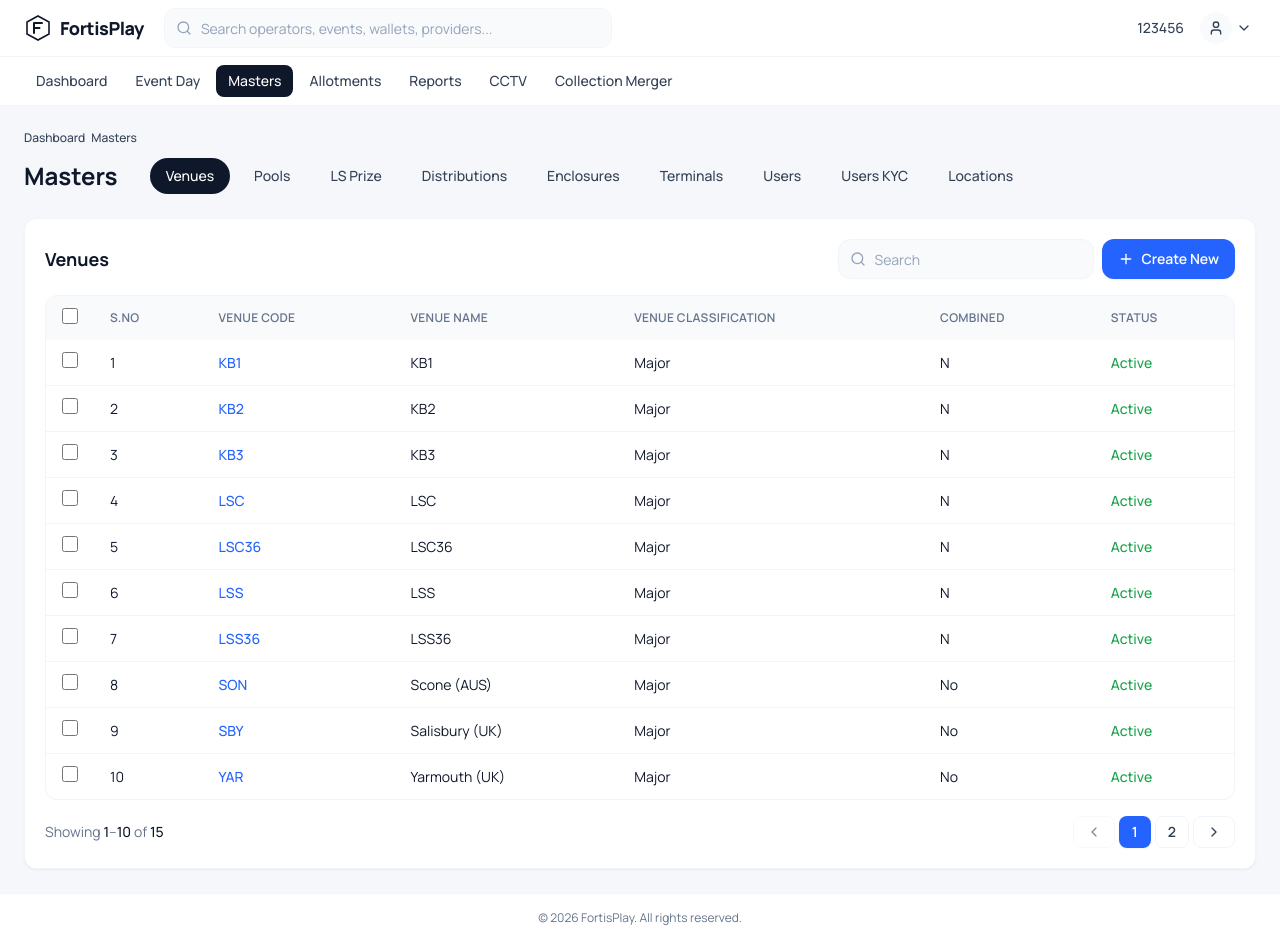
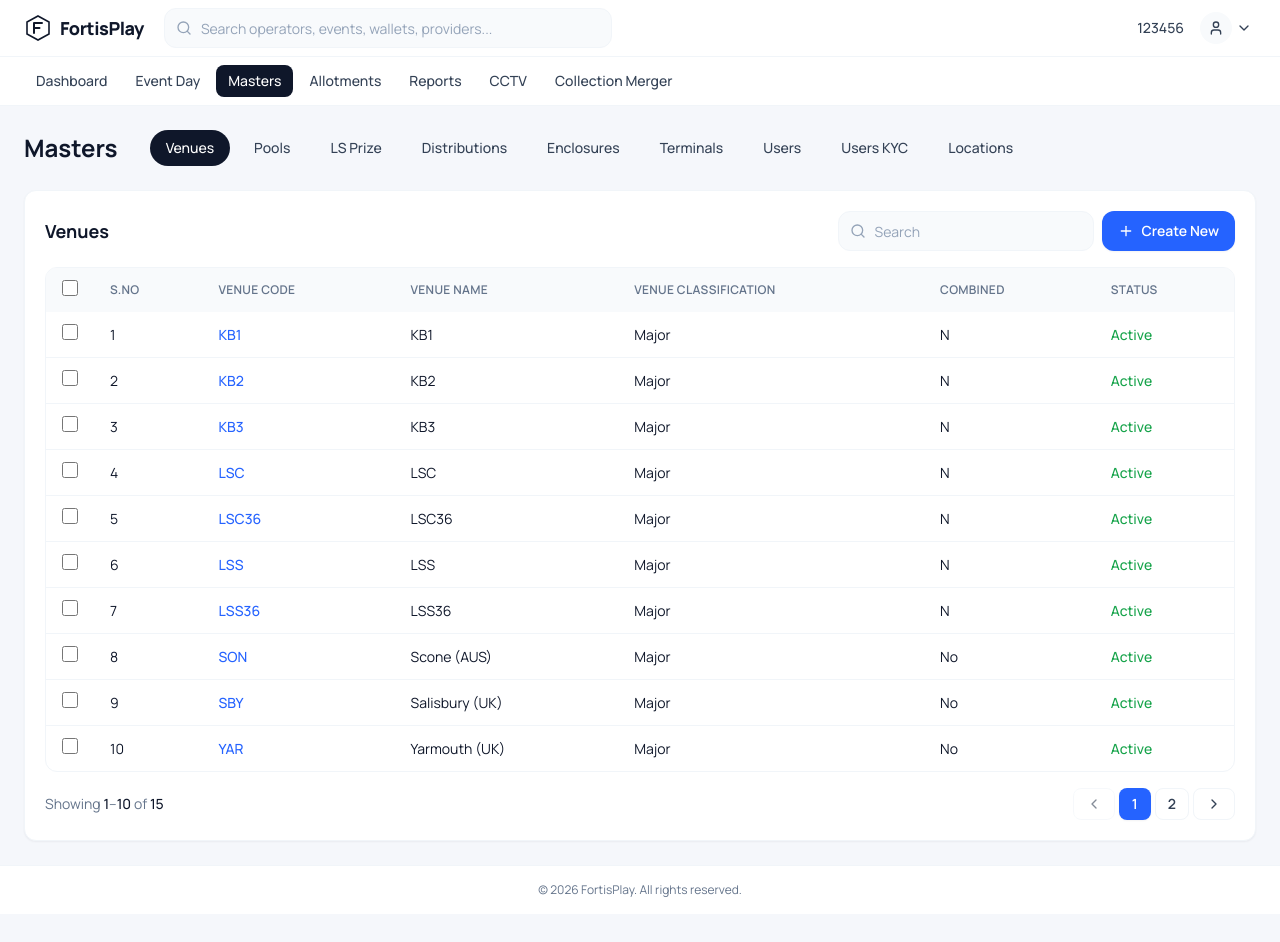
Before and after one commit to Vinay-1206/FortisPlay, a Next.js app: page /masters in a window 1280 px wide. After the commit the page ends 914 px from the top, so only its background shows below. Built offline with nearby package versions, Linux system fonts and the light colour scheme.

Commit message:
breadcrumb removed

```diff
--- a/src/components/dashboard/Dashboard.tsx
+++ b/src/components/dashboard/Dashboard.tsx
@@ -1,7 +1,6 @@
 'use client'
 
 import { LiveEventsView } from '@/components/dashboard/LiveEventsView';
-import { Breadcrumb } from '@/components/layout/Breadcrumb';
 import { CardTableSkeleton } from '@/components/ui/Skeleton';
 import { GROUPS } from '@/data/DummyData';
 import { Suspense } from 'react';
@@ -22,17 +21,6 @@ export default function DashboardPage() {
 
     return (
         <div>
-            {/*
-              FIX: Both breadcrumb items previously had href="/dashboard", so
-              key={item.href} produced two identical keys ("/dashboard").
-              React warns about this and may deduplicate or drop items.
-              Solution: use the array index as a tiebreaker in the key so each
-              <li> always has a unique identifier.
-            */}
-            <Breadcrumb
-                items={['Control Center', 'Dashboard']}
-            />
-
             <Suspense fallback={<DashboardSkeleton />}>
                 <LiveEventsView groups={groups} />
             </Suspense>
--- a/src/components/event-day/EventDay.tsx
+++ b/src/components/event-day/EventDay.tsx
@@ -1,13 +1,8 @@
 'use client'
-
-import { Breadcrumb } from "../layout/Breadcrumb"
 
 const EventDayContent = () => {
     return (
         <div>
-            <Breadcrumb
-                items={['Control Center', 'Event Day']}
-            />
             EventDay
         </div>
     )
--- a/src/components/layout/Breadcrumb.tsx
+++ b/src/components/layout/Breadcrumb.tsx
@@ -1,20 +1,20 @@
-import Link from 'next/link';
-import { ChevronRight } from 'lucide-react';
-import type { NavItem } from '@/types';
+// import Link from 'next/link';
+// import { ChevronRight } from 'lucide-react';
+// import type { NavItem } from '@/types';
 
-/** "Control Center > Dashboard" style breadcrumb trail. */
-export function Breadcrumb({ items }: { items: String[] }) {
-  return (
-    <div aria-label="Breadcrumb" className="mb-3">
-      <ol className="flex items-center gap-1.5 text-xs text-ink-500">
-        {items.map((item, i) => (
-          <li key={i} className="flex items-center gap-1.5">
-            <span className="font-medium text-ink-700" aria-current="page">
-              {item}
-            </span>
-          </li>
-        ))}
-      </ol>
-    </div>
-  );
-}
+// /** "Control Center > Dashboard" style breadcrumb trail. */
+// export function Breadcrumb({ items }: { items: String[] }) {
+//   return (
+//     <div aria-label="Breadcrumb" className="mb-3">
+//       <ol className="flex items-center gap-1.5 text-xs text-ink-500">
+//         {items.map((item, i) => (
+//           <li key={i} className="flex items-center gap-1.5">
+//             <span className="font-medium text-ink-700" aria-current="page">
+//               {item}
+//             </span>
+//           </li>
+//         ))}
+//       </ol>
+//     </div>
+//   );
+// }
--- a/src/components/masters/venues/Venues.tsx
+++ b/src/components/masters/venues/Venues.tsx
@@ -1,6 +1,5 @@
 'use client'
 import { Suspense, useState } from 'react';
-import { Breadcrumb } from '@/components/layout/Breadcrumb';
 import { VenuesTable } from '@/components/masters/VenuesTable';
 import { CardTableSkeleton } from '@/components/ui/Skeleton';
 import { VENUES } from '@/data/DummyData';
@@ -15,7 +14,6 @@ export default function VenuesPage() {
   const [activeTab, setActiveTab] = useState('Venues')
   return (
     <div>
-      <Breadcrumb items={['Dashboard', 'Masters']} />
       <div className="mb-6 flex items-center gap-8">
         <h1 className="text-2xl font-bold text-slate-900 shrink-0">
           Masters
```
Also changed, not shown: public/images/HeaderLogo.png (added).
